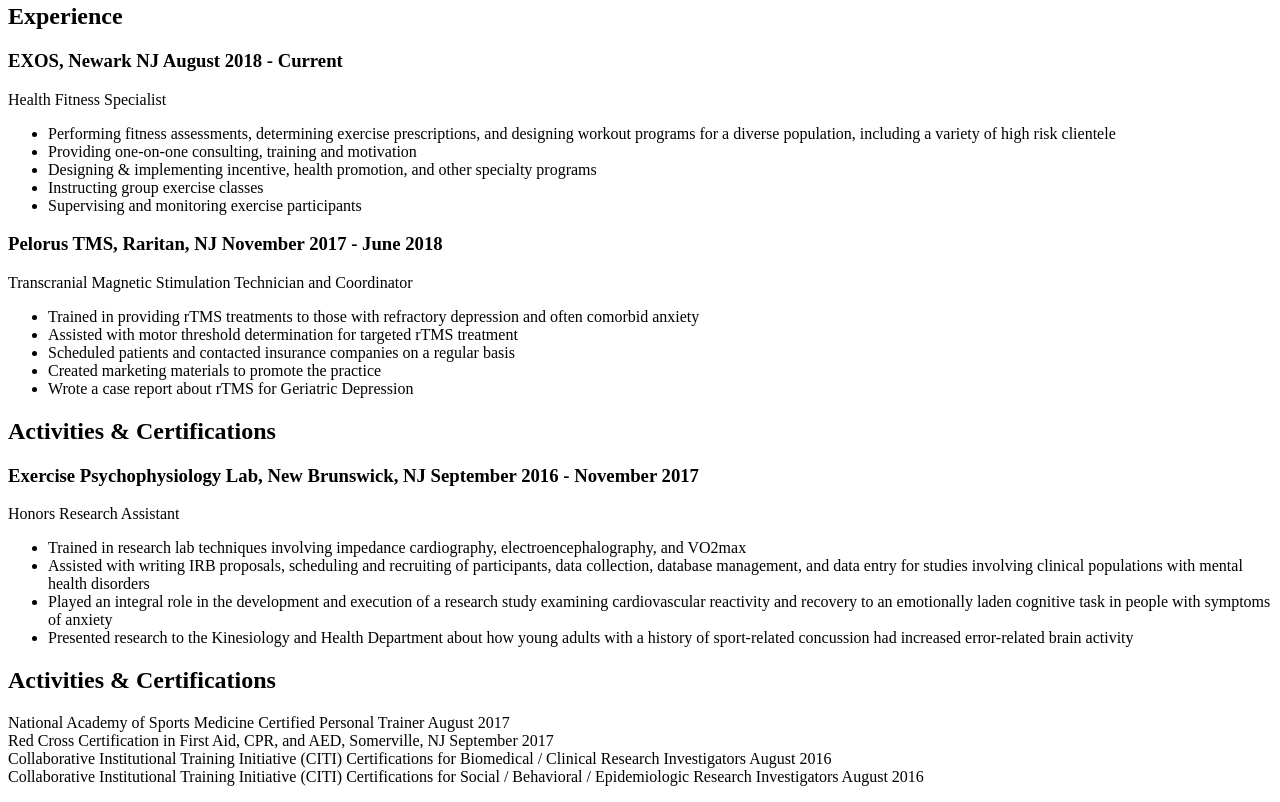
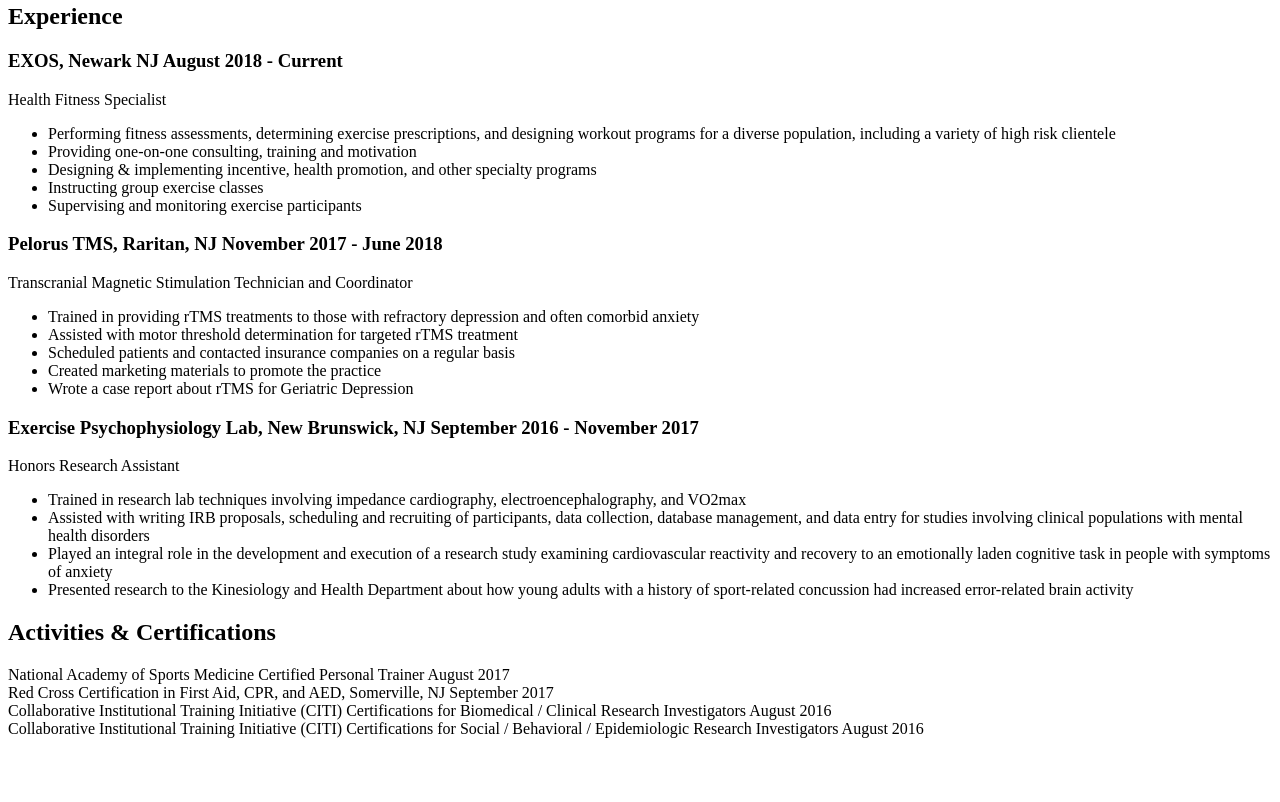
Before and after one commit to varshavarsha/github.io, a plain HTML site: page index.html in a window 1280 px wide. Shown: the part 509-1311 px from the top of the page. After the commit the page ends 1263 px from the top, so only its background shows below. Drawn offline with Linux system fonts and the light colour scheme.

Commit message:
Update index.html

```diff
--- a/index.html
+++ b/index.html
@@ -54,10 +54,6 @@ Transcranial Magnetic Stimulation Technician and Coordinator
   </ul>
 </p>
 
-<h2>
-Activities & Certifications
-</h2>
-
 <h3>
 Exercise Psychophysiology Lab, New Brunswick, NJ 	             			             September 2016 - November 2017
 </h3>
```
